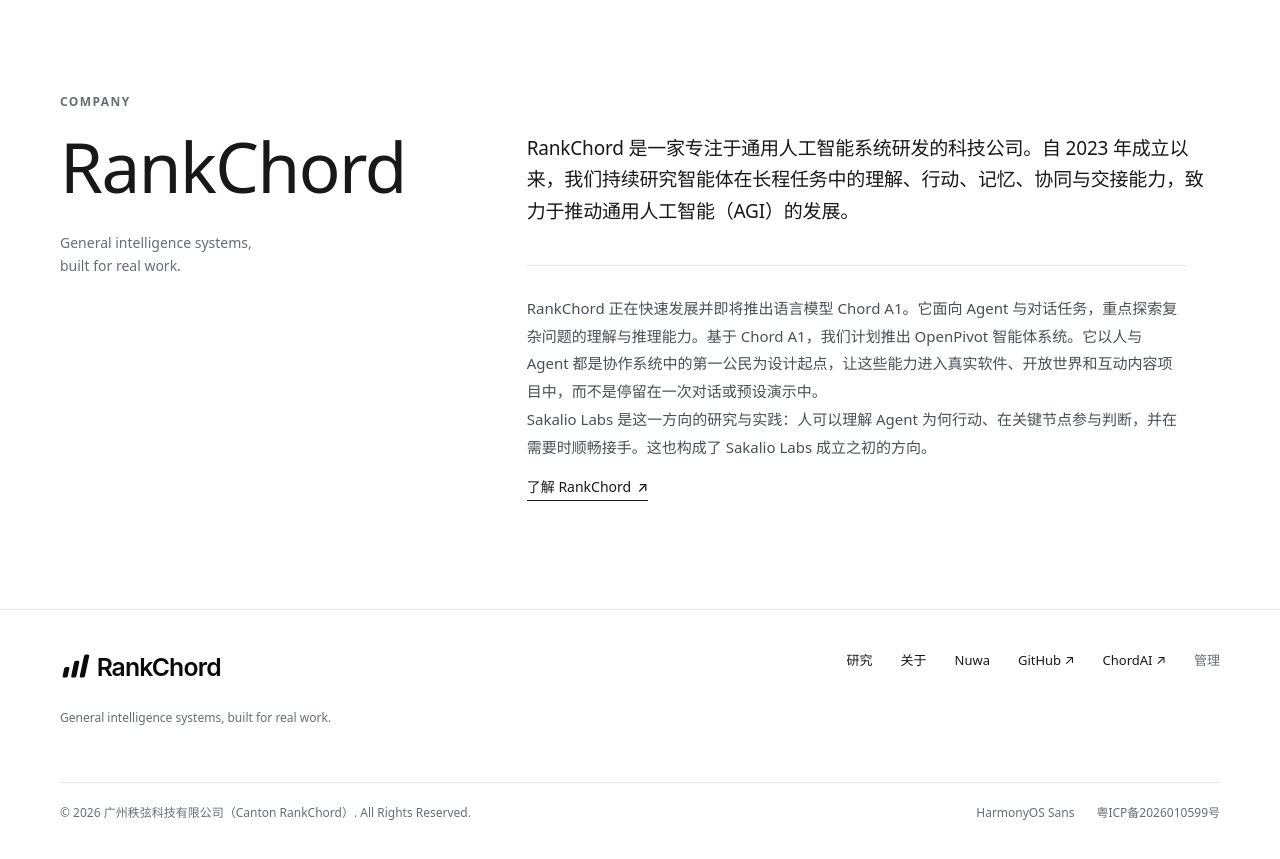
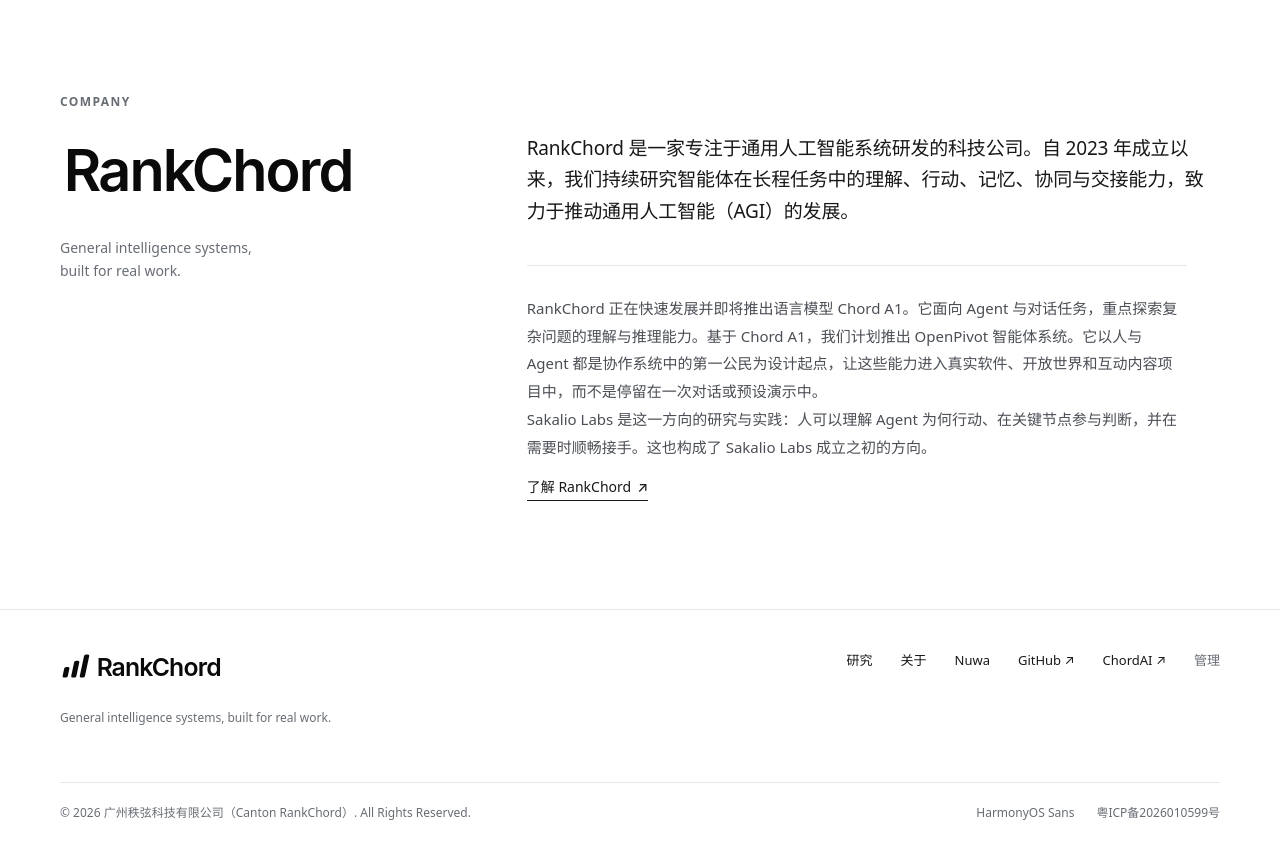
Before and after one commit to starhui70520/Nuwa, a React (Vite) app in the folder portal/: page / in a window 1280 px wide. Shown: the part 1200-2059 px from the top of the page. Built offline with nearby package versions, Linux system fonts and the light colour scheme; no server answers; a web font is replaced by a local one.

Commit message:
feat(portal): use RankChord vector wordmark SVG in company intro section

```diff
--- a/portal/src/components/HomePage.tsx
+++ b/portal/src/components/HomePage.tsx
@@ -344,8 +344,12 @@ export function HomePage({ articles, onNavigate }: HomePageProps) {
         <div className="site-container grid grid-cols-1 min-[1041px]:grid-cols-[minmax(330px,0.72fr)_minmax(0,1.28fr)] items-start gap-[clamp(52px,6vw,96px)] max-[680px]:gap-[32px]">
           <div>
             <p className="eyebrow">COMPANY</p>
-            <h2 className="mt-[21px] max-[680px]:mt-4 text-[clamp(60px,5.4vw,76px)] max-[680px]:text-[50px] font-medium tracking-[-1.5px] max-[680px]:tracking-[-1.2px] leading-none text-[#18181b]">
-              RankChord
+            <h2 className="mt-[21px] max-[680px]:mt-4 m-0" aria-label="RankChord">
+              <img
+                src="/rankchord-wordmark-light.svg"
+                alt="RankChord"
+                className="h-[clamp(66px,5.8vw,84px)] max-[680px]:h-[54px] w-auto max-w-full block"
+              />
             </h2>
             <p className="mt-[30px] max-[680px]:mt-[22px] text-[14px] max-[680px]:text-[13px] leading-[1.65] text-[#686d74]">
               General intelligence systems,
```
Also changed, not shown: portal/public/rankchord-wordmark-dark.svg (added), portal/public/rankchord-wordmark-light.svg (added).
